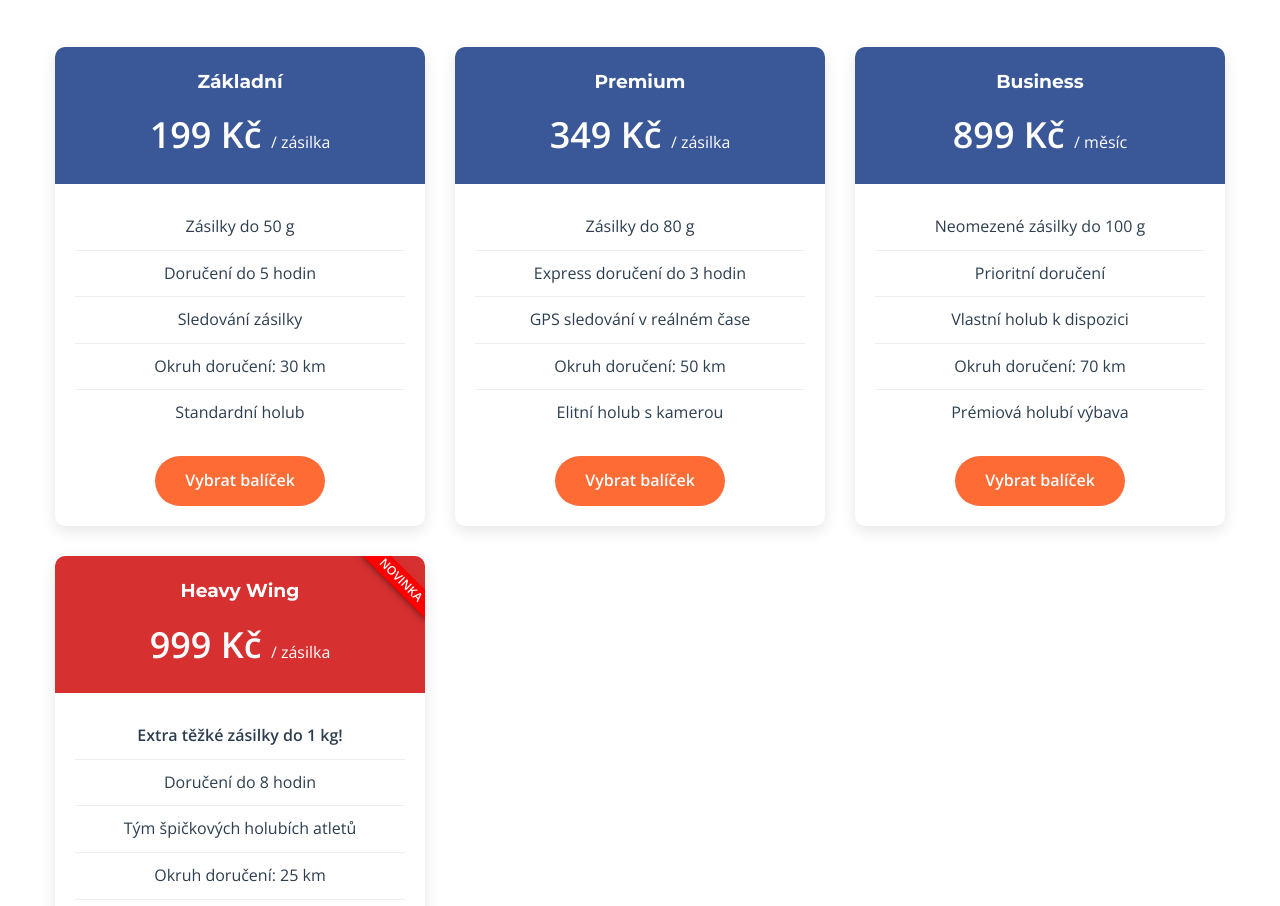
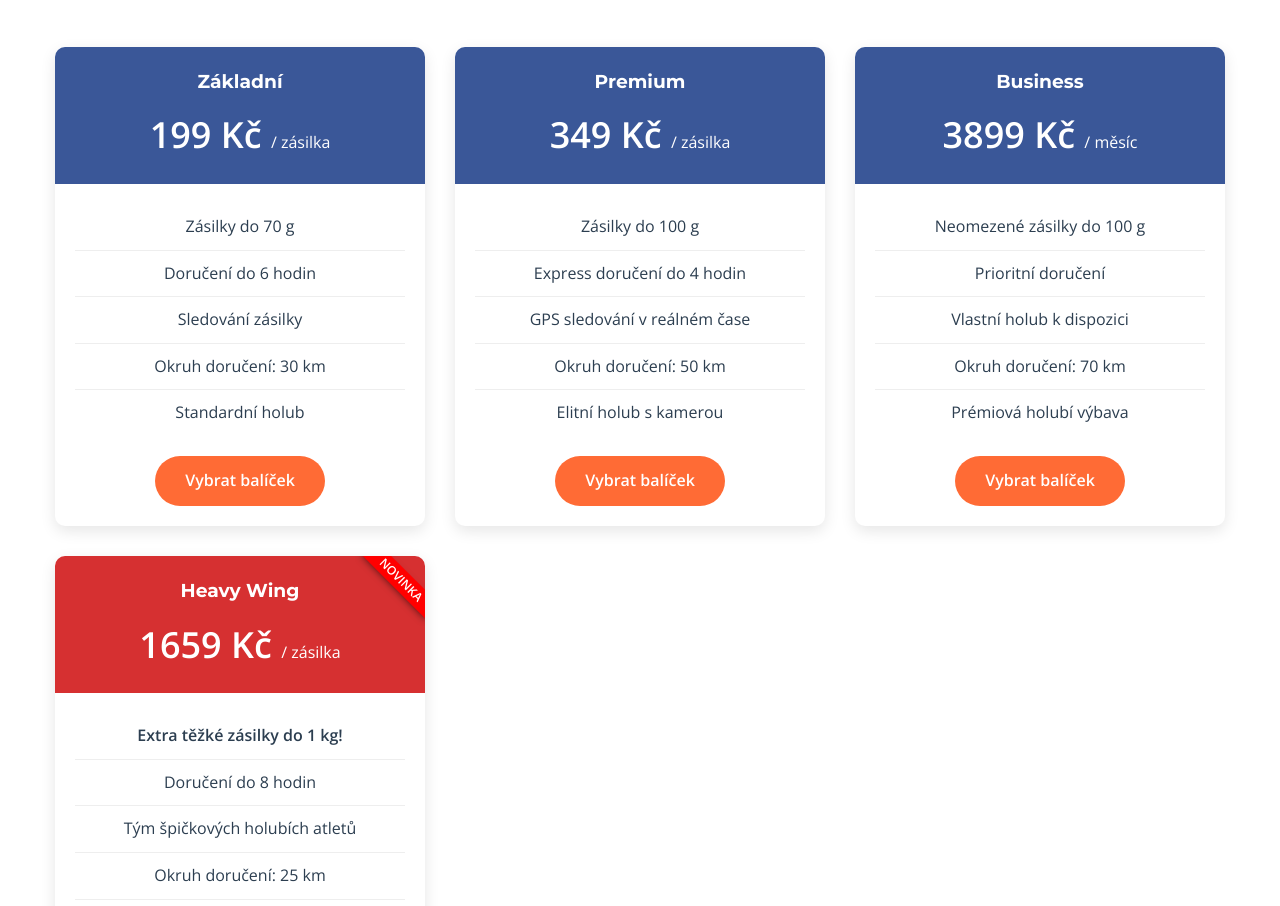
Before and after one commit to 0xMartin/speed-wing, a plain HTML site: page index.html in a window 1280 px wide. Shown: the part 4898-5804 px from the top of the page. Drawn offline with nearby package versions, Linux system fonts and the light colour scheme.

Commit message:
Update index.html

```diff
--- a/index.html
+++ b/index.html
@@ -941,8 +941,8 @@
                     </div>
                     <div class="pricing-features">
                         <ul>
-                            <li>Zásilky do 50 g</li>
-                            <li>Doručení do 5 hodin</li>
+                            <li>Zásilky do 70 g</li>
+                            <li>Doručení do 6 hodin</li>
                             <li>Sledování zásilky</li>
                             <li>Okruh doručení: 30 km</li>
                             <li>Standardní holub</li>
@@ -957,8 +957,8 @@
                     </div>
                     <div class="pricing-features">
                         <ul>
-                            <li>Zásilky do 80 g</li>
-                            <li>Express doručení do 3 hodin</li>
+                            <li>Zásilky do 100 g</li>
+                            <li>Express doručení do 4 hodin</li>
                             <li>GPS sledování v reálném čase</li>
                             <li>Okruh doručení: 50 km</li>
                             <li>Elitní holub s kamerou</li>
@@ -969,7 +969,7 @@
                 <div class="pricing-card">
                     <div class="pricing-header">
                         <h3>Business</h3>
-                        <div class="price">899 Kč <span>/ měsíc</span></div>
+                        <div class="price">3899 Kč <span>/ měsíc</span></div>
                     </div>
                     <div class="pricing-features">
                         <ul>
@@ -986,7 +986,7 @@
                     <div class="ribbon"><span>NOVINKA</span></div>
                     <div class="pricing-header" style="background-color: #d63031;">
                         <h3>Heavy Wing</h3>
-                        <div class="price">999 Kč <span>/ zásilka</span></div>
+                        <div class="price">1659 Kč <span>/ zásilka</span></div>
                     </div>
                     <div class="pricing-features">
                         <ul>
```
